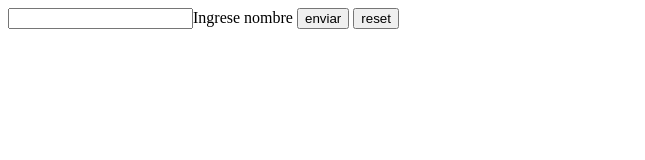
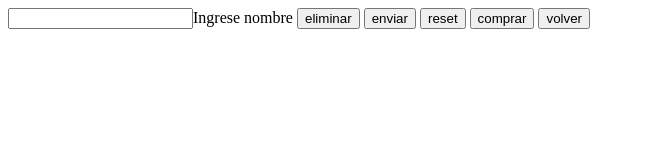
Before and after one commit to federg11/ejercitacion, a plain HTML site: page index.html in a window 1280 px wide. Shown: the whole page, without its empty margins (0-645 px from the left). Drawn offline with Linux system fonts and the light colour scheme.

Commit message:
probando rama prueba

```diff
--- a/index.html
+++ b/index.html
@@ -8,7 +8,10 @@
 </head>
 <body>
     <input type="text">Ingrese nombre
+    <button>eliminar</button>
     <button>enviar</button>
     <button>reset</button>
+    <button>comprar</button>
+    <button>volver</button>
 </body>
 </html>
```
